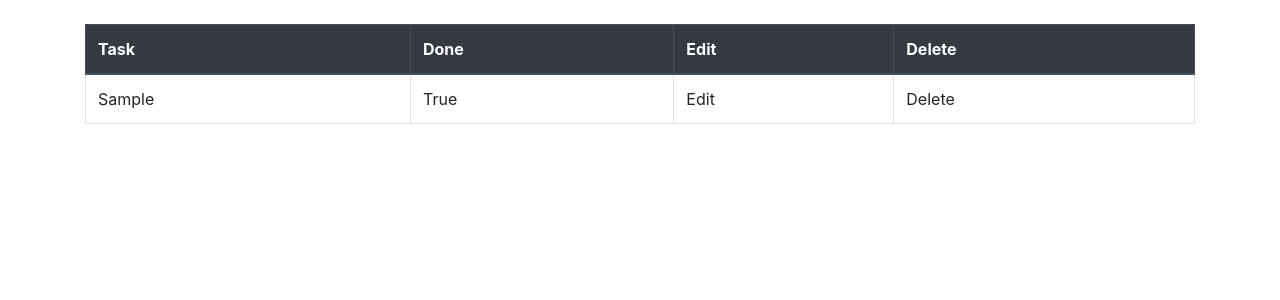
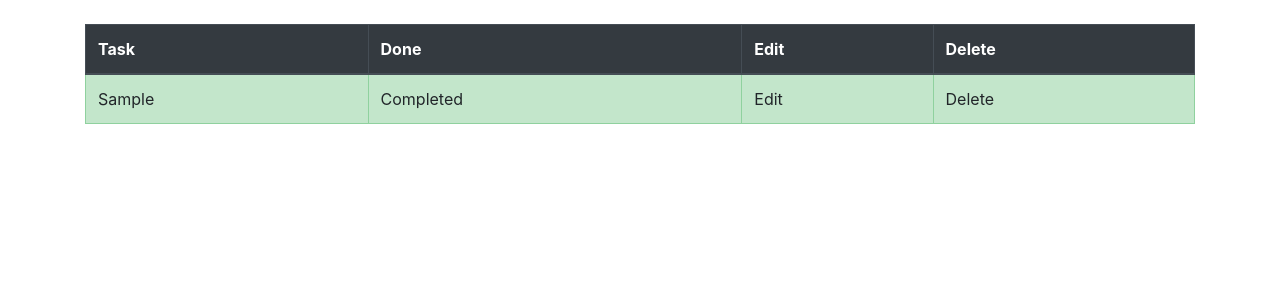
Before and after one commit to mzxz/task-master, a Django app: page /tasklist/ in a window 1280 px wide. Shown: the part 56-356 px from the top of the page. Run offline with Django 3.2, Linux system fonts and the light colour scheme; tables that the repository leaves empty hold one stand-in row (values such as "Sample post").

Commit message:
Adding condition on data & change table row colour

```diff
--- a/task/templates/todolist.html
+++ b/task/templates/todolist.html
@@ -18,12 +18,21 @@
             </thead>
             <tbody>
             {% for obj in all_tasks %}
-                <tr>
-                    <td scope="row">{{obj.task}}</td>
-                    <td>{{obj.done}}</td>
-                    <td>Edit</td>
-                    <td>Delete</td>
-                </tr>
+                {% if obj.done %}
+                    <tr class="table-success">
+                        <td scope="row">{{obj.task}}</td>
+                        <td>Completed</td>
+                        <td>Edit</td>
+                        <td>Delete</td>
+                    </tr>
+                    {% else %}
+                        <tr>
+                            <td scope="row">{{obj.task}}</td>
+                            <td>Not completed</td>
+                            <td>Edit</td>
+                            <td>Delete</td>
+                        </tr>
+                {% endif %}
             {% endfor %}
             </tbody>
         </table>
```
